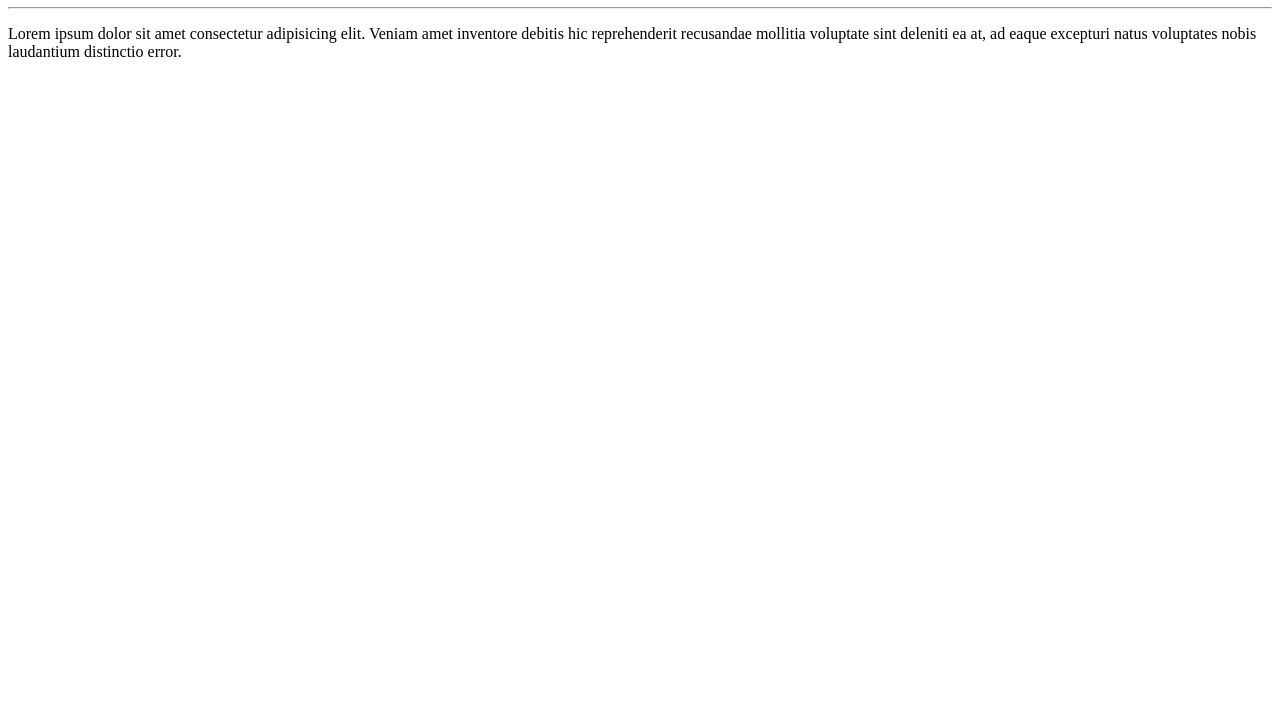
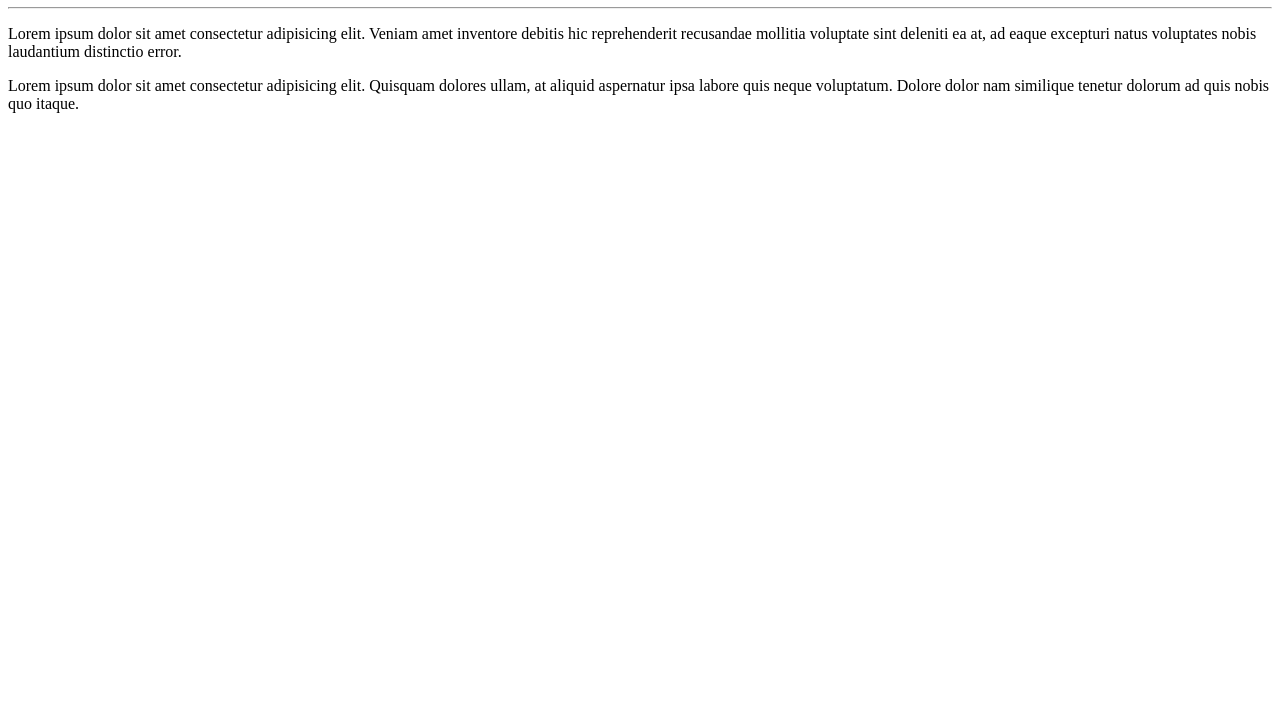
Before and after one commit to lukasmascarenhas/Ola-Mundo, a plain HTML site: page site-exemplo/index.html in a window 1280 px wide. Shown: the part 73-800 px from the top of the page. Drawn offline with Linux system fonts and the light colour scheme.

Commit message:
adicionei um paragrafo

```diff
--- a/site-exemplo/index.html
+++ b/site-exemplo/index.html
@@ -9,5 +9,6 @@
     <h1>Olá, mundo!</h1>
     <hr>
     <p>Lorem ipsum dolor sit amet consectetur adipisicing elit. Veniam amet inventore debitis hic reprehenderit recusandae mollitia voluptate sint deleniti ea at, ad eaque excepturi natus voluptates nobis laudantium distinctio error.</p>
+    <p>Lorem ipsum dolor sit amet consectetur adipisicing elit. Quisquam dolores ullam, at aliquid aspernatur ipsa labore quis neque voluptatum. Dolore dolor nam similique tenetur dolorum ad quis nobis quo itaque.</p>
 </body>
 </html>
```
